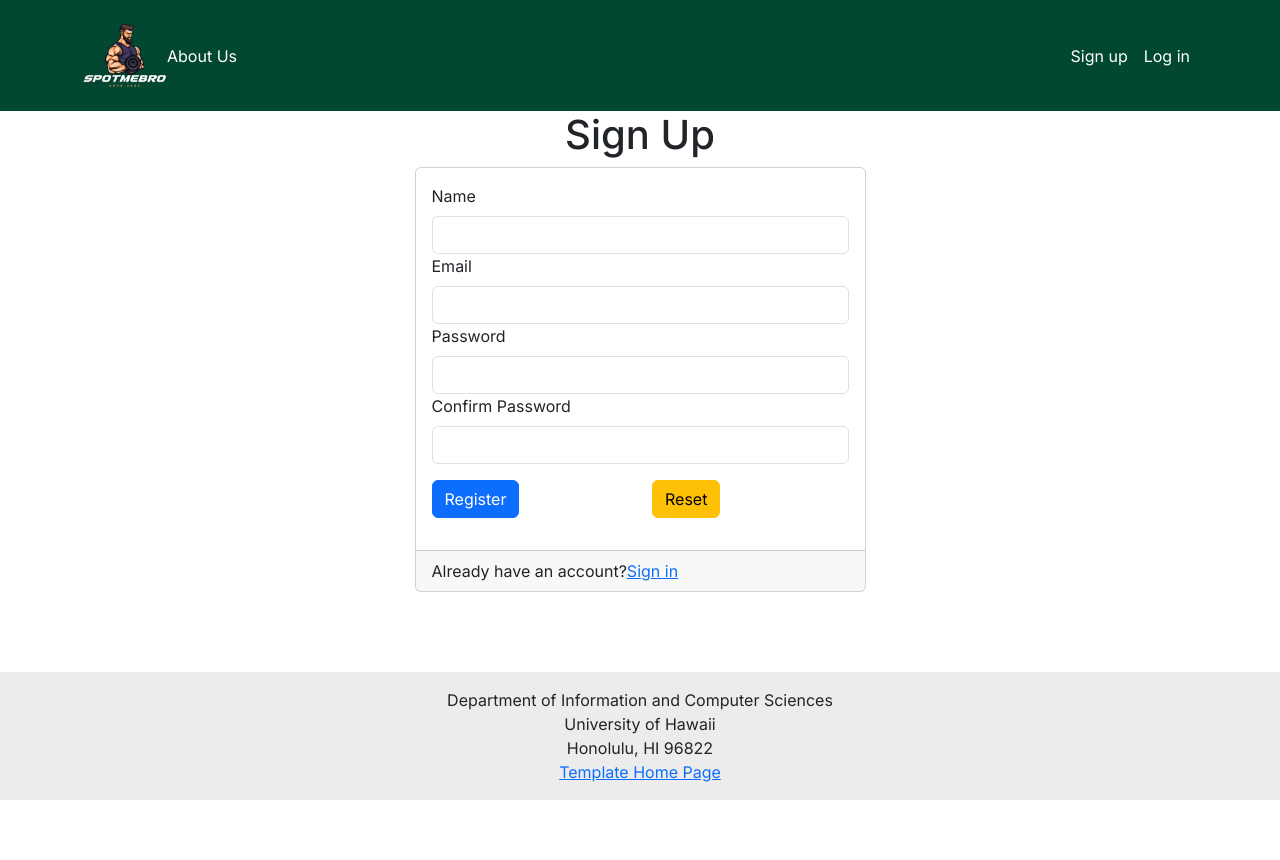
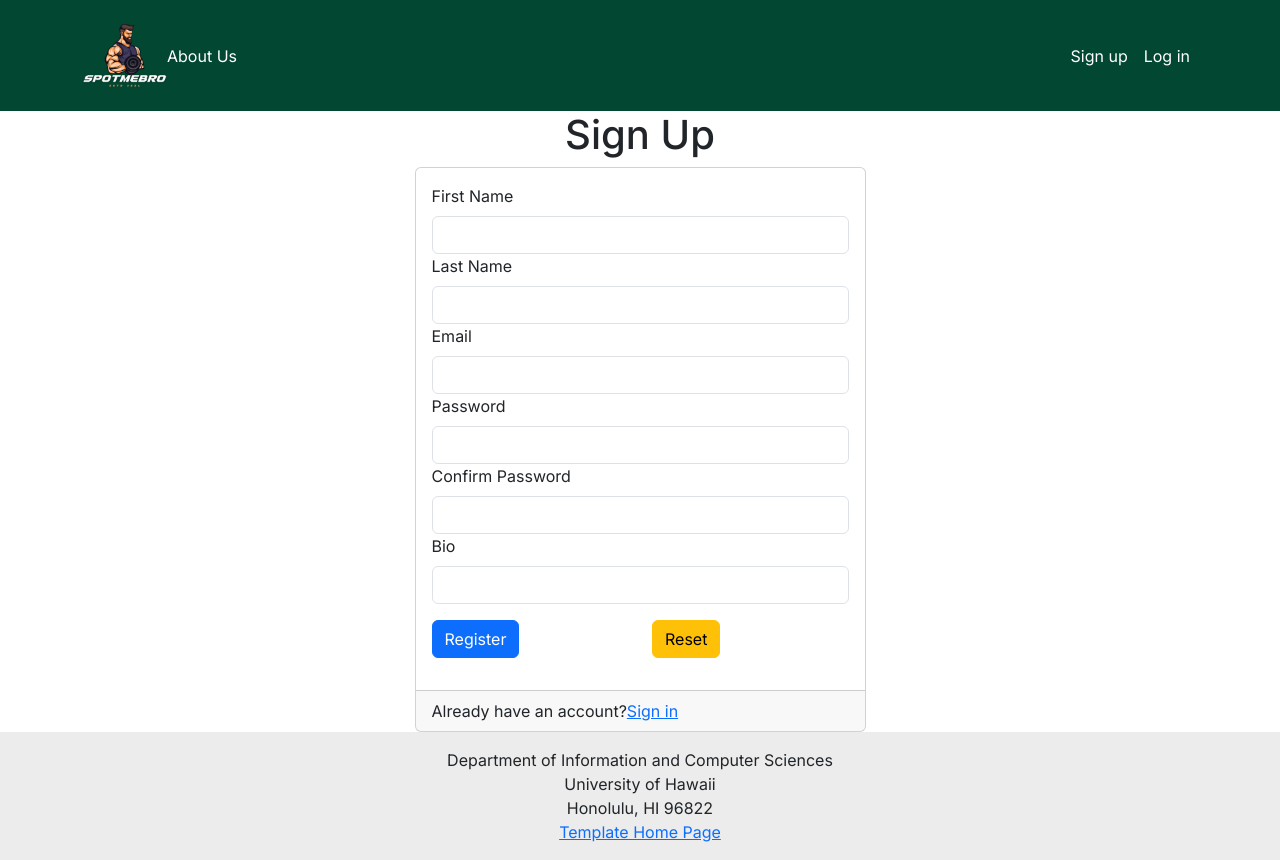
Before and after one commit to spot-me-bro/SpotMeBro-nextjs, a Next.js app: page /auth/signup in a window 1280 px wide. Before the commit the page ends 800 px from the top, so only its background shows below. Built offline with nearby package versions, Linux system fonts and the light colour scheme; no server answers.

Commit message:
sign up page line 56 error

```diff
--- a/src/app/auth/signup/page.tsx
+++ b/src/app/auth/signup/page.tsx
@@ -5,19 +5,25 @@ import { useForm } from 'react-hook-form';
 import { yupResolver } from '@hookform/resolvers/yup';
 import * as Yup from 'yup';
 import { Card, Col, Container, Button, Form, Row } from 'react-bootstrap';
-import { createUser } from '@/lib/dbActions';
+import { createUser, createProfile } from '@/lib/dbActions';
 
 type SignUpForm = {
-  name: string;
+  firstName: string;
+  lastName: string;
   email: string;
   password: string;
   confirmPassword: string;
+  bio: string;
 };
 
 /** The sign up page. */
 const SignUp = () => {
   const validationSchema = Yup.object().shape({
-    name: Yup.string()
+    firstName: Yup.string()
+      .required('Name is required')
+      .min(2, 'Name must be at least 2 characters')
+      .max(50, 'Name must not exceed 50 characters'),
+    lastName: Yup.string()
       .required('Name is required')
       .min(2, 'Name must be at least 2 characters')
       .max(50, 'Name must not exceed 50 characters'),
@@ -31,6 +37,9 @@ const SignUp = () => {
     confirmPassword: Yup.string()
       .required('Confirm Password is required')
       .oneOf([Yup.ref('password'), ''], 'Confirm Password does not match'),
+    bio: Yup.string()
+      .required('Bio is required')
+      .min(2, 'Describe a little about yourself'),
   });
 
   const {
@@ -44,6 +53,7 @@ const SignUp = () => {
 
   const onSubmit = async (data: SignUpForm) => {
     await createUser(data);
+    await createProfile(data);
     await signIn('credentials', { callbackUrl: '/WorkoutDropdown', ...data });
   };
 
@@ -56,15 +66,25 @@ const SignUp = () => {
             <Card>
               <Card.Body>
                 <Form onSubmit={handleSubmit(onSubmit)}>
-                  {/* Name Field */}
+                  {/* First Name Field */}
                   <Form.Group className="form-group">
-                    <Form.Label>Name</Form.Label>
+                    <Form.Label>First Name</Form.Label>
                     <input
                       type="text"
-                      {...register('name')}
-                      className={`form-control ${errors.name ? 'is-invalid' : ''}`}
+                      {...register('firstName')}
+                      className={`form-control ${errors.firstName ? 'is-invalid' : ''}`}
                     />
-                    <div className="invalid-feedback">{errors.name?.message}</div>
+                    <div className="invalid-feedback">{errors.firstName?.message}</div>
+                  </Form.Group>
+                  {/* Last Name Field */}
+                  <Form.Group className="form-group">
+                    <Form.Label>Last Name</Form.Label>
+                    <input
+                      type="text"
+                      {...register('lastName')}
+                      className={`form-control ${errors.lastName ? 'is-invalid' : ''}`}
+                    />
+                    <div className="invalid-feedback">{errors.lastName?.message}</div>
                   </Form.Group>
 
                   {/* Email Field */}
@@ -99,7 +119,16 @@ const SignUp = () => {
                     />
                     <div className="invalid-feedback">{errors.confirmPassword?.message}</div>
                   </Form.Group>
-
+                  {/* Create Bio Field */}
+                  <Form.Group className="form-group">
+                    <Form.Label>Bio</Form.Label>
+                    <input
+                      type="bio"
+                      {...register('bio')}
+                      className={`form-control ${errors.bio ? 'is-invalid' : ''}`}
+                    />
+                    <div className="invalid-feedback">{errors.bio?.message}</div>
+                  </Form.Group>
                   {/* Buttons */}
                   <Form.Group className="form-group py-3">
                     <Row>
--- a/src/lib/dbActions.ts
+++ b/src/lib/dbActions.ts
@@ -21,6 +21,22 @@ export async function createUser(credentials: { email: string; password: string
     data: {
       email: credentials.email,
       password,
+    },
+  });
+}
+/**
+ * Creates a new profile in the database.
+ * @param credentials, an object with the following properties: email, password.
+ */
+export async function createProfile(profile: Profile) {
+  await prisma.profile.create({
+    data: {
+      firstName: profile.firstName,
+      lastName: profile.lastName,
+      email: profile.email,
+      bio: profile.bio,
+      type: profile.type,
+      owner: profile.owner,
     },
   });
 }
```
Also changed, not shown: 1 other file (tests, documents, lock files or other folders).
